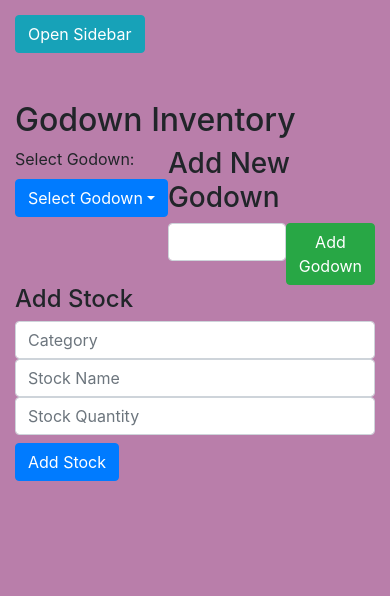
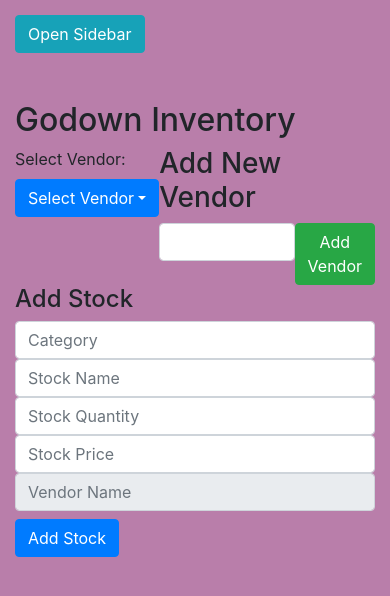
Before and after one commit to kalyani-coder/Event-Managment-Admin, a React (Create React App) app in the folder frontend/: page /godown in a window 390 px wide. Shown: the top 596 px of the page. Built offline with nearby package versions, Linux system fonts and the light colour scheme.

Commit message:
update App.js, Godown.js and Sidebar.js

```diff
--- a/frontend/src/App.js
+++ b/frontend/src/App.js
@@ -36,6 +36,7 @@ import ViewAttendance from "./components/Attendance/ViewAttendence";
 import UpdateTaskPage from './components/UpdateTask/UpdateTask';
 import ViewTaskPage from "./components/UpdateTask/ViewTask";
 import GodownInventory from "./components/Inventory/Godown/Godown";
+import VendorInventory from "./components/Inventory/VendorInventory/VendorInventory";
 
 function App() {
   return (
@@ -79,6 +80,7 @@ function App() {
           <Route path="/viewattendance" element={<ViewAttendance />} />
           <Route path="/updatetask" element={<UpdateTaskPage />} />
           <Route path="/viewtask" element={<ViewTaskPage />} />
+          <Route path="/vendorinventory" element={<VendorInventory />} />
         </Routes>
 
       </Router>
--- a/frontend/src/components/Inventory/Godown/Godown.js
+++ b/frontend/src/components/Inventory/Godown/Godown.js
@@ -1,5 +1,4 @@
 import React, { useState } from 'react';
-
 import { Dropdown, Table, Button } from 'react-bootstrap';
 
 const GodownInventory = () => {
@@ -14,6 +13,9 @@ const GodownInventory = () => {
     const [newStockName, setNewStockName] = useState('');
     const [newStockCategory, setNewStockCategory] = useState('');
     const [newStockQuantity, setNewStockQuantity] = useState('');
+    const [newStockPrice, setNewStockPrice] = useState('');
+    const [newStockVendor, setNewStockVendor] = useState('');
+    const [existingProducts, setExistingProducts] = useState([]);
 
     const handleGodownChange = (godown) => {
         setSelectedGodown(godown);
@@ -36,17 +38,36 @@ const GodownInventory = () => {
                 name: newStockName,
                 category: newStockCategory,
                 quantity: parseInt(newStockQuantity),
+                price: parseFloat(newStockPrice),
+                vendor: newStockVendor || selectedGodown.name, // Use vendor name or selected godown name
             };
 
-            const updatedGodowns = godowns.map((godown) =>
-                godown.id === selectedGodown.id
-                    ? { ...godown, stocks: [...godown.stocks, newStock] }
-                    : godown
+            // Check if the product already exists in the specific godown
+            const isDuplicate = selectedGodown.stocks.some(
+                (stock) =>
+                    stock.category.toLowerCase() === newStockCategory.toLowerCase() &&
+                    stock.name.toLowerCase() === newStockName.toLowerCase()
             );
-            setGodowns(updatedGodowns);
-            setNewStockName('');
-            setNewStockCategory('');
-            setNewStockQuantity('');
+
+            if (isDuplicate) {
+                // Show a popup message (you can replace this with your preferred way of displaying messages)
+                alert('Product already exists in this godown!');
+            } else {
+                // Update existing products
+                setExistingProducts([...existingProducts, { category: newStockCategory, name: newStockName }]);
+
+                // Add the new stock
+                const updatedGodowns = godowns.map((godown) =>
+                    godown.id === selectedGodown.id ? { ...godown, stocks: [...godown.stocks, newStock] } : godown
+                );
+
+                setGodowns(updatedGodowns);
+                setNewStockName('');
+                setNewStockCategory('');
+                setNewStockQuantity('');
+                setNewStockPrice('');
+                setNewStockVendor('');
+            }
         }
     };
 
@@ -89,12 +110,11 @@ const GodownInventory = () => {
             <h2>Godown Inventory</h2>
 
             <div className="d-flex justify-content-between">
-
                 <div className="mb-3">
-                    <label className="form-label">Select Godown:</label>
+                    <label className="form-label">Select Vendor:</label>
                     <Dropdown>
                         <Dropdown.Toggle variant="primary" id="dropdown-basic">
-                            {selectedGodown ? selectedGodown.name : 'Select Godown'}
+                            {selectedGodown ? selectedGodown.name : 'Select Vendor'}
                         </Dropdown.Toggle>
 
                         <Dropdown.Menu>
@@ -107,14 +127,10 @@ const GodownInventory = () => {
                     </Dropdown>
                 </div>
 
-
-
                 <div>
-                    <h3>Add New Godown</h3>
-                    <div className='d-flex gap-3'>
-
+                    <h3>Add New Vendor</h3>
+                    <div className="d-flex gap-3">
                         <div>
-
                             <input
                                 type="text"
                                 className="form-control"
@@ -124,14 +140,12 @@ const GodownInventory = () => {
                         </div>
                         <div>
                             <button className="btn btn-success" onClick={handleAddGodown}>
-                                Add Godown
+                                Add Vendor
                             </button>
                         </div>
                     </div>
                 </div>
             </div>
-
-
 
             <div className="mb-3">
                 <h4>Add Stock</h4>
@@ -154,7 +168,7 @@ const GodownInventory = () => {
                             onChange={(e) => setNewStockName(e.target.value)}
                         />
                     </div>
-                    <div className="col-md-4">
+                    <div className="col-md-2">
                         <input
                             type="number"
                             className="form-control"
@@ -163,21 +177,41 @@ const GodownInventory = () => {
                             onChange={(e) => setNewStockQuantity(e.target.value)}
                         />
                     </div>
+                    <div className="col-md-2">
+                        <input
+                            type="number"
+                            className="form-control"
+                            placeholder="Stock Price"
+                            value={newStockPrice}
+                            onChange={(e) => setNewStockPrice(e.target.value)}
+                        />
+                    </div>
+                    <div className="col-md-2">
+                        <input
+                            type="text"
+                            className="form-control"
+                            placeholder="Vendor Name"
+                            value={newStockVendor || (selectedGodown ? selectedGodown.name : '')}
+                            readOnly
+                        />
+                    </div>
                 </div>
                 <button className="btn btn-primary mt-2" onClick={handleAddStock}>
                     Add Stock
                 </button>
             </div>
+
             {selectedGodown && (
                 <div>
                     <h3>{selectedGodown.name}</h3>
-
                     <Table striped bordered hover>
                         <thead>
                             <tr>
                                 <th>Category</th>
                                 <th>Item</th>
                                 <th>Quantity</th>
+                                <th>Price</th>
+                                <th>Vendor</th>
                                 <th>Actions</th>
                             </tr>
                         </thead>
@@ -187,6 +221,8 @@ const GodownInventory = () => {
                                     <td>{stock.category}</td>
                                     <td>{stock.name}</td>
                                     <td>{stock.quantity}</td>
+                                    <td>{stock.price}</td>
+                                    <td>{stock.vendor}</td>
                                     <td>
                                         <Button variant="success" onClick={() => handleIncreaseStock(stock.id)}>
                                             +
@@ -199,11 +235,8 @@ const GodownInventory = () => {
                             ))}
                         </tbody>
                     </Table>
-
-
                 </div>
             )}
-
         </div>
     );
 };
--- /dev/null
+++ b/frontend/src/components/Inventory/VendorInventory/VendorInventory.js
@@ -0,0 +1,144 @@
+import React, { useState, useEffect } from 'react';
+
+const VendorInventory = () => {
+    const [vendors, setVendors] = useState([]);
+    const [vendorName, setVendorName] = useState('');
+    const [vendorCategory, setVendorCategory] = useState('');
+    const [vendorPrice, setVendorPrice] = useState('');
+    const [selectedVendor, setSelectedVendor] = useState(null);
+    const [products, setProducts] = useState([]);
+
+    useEffect(() => {
+        fetchVendors();
+    }, []);
+
+    useEffect(() => {
+        if (selectedVendor) {
+            fetchProducts(selectedVendor);
+        }
+    }, [selectedVendor]);
+
+    const fetchVendors = async () => {
+        // Placeholder function for fetching vendors (replace with actual API call)
+        try {
+            const response = await fetch('your-api-endpoint-for-vendors');
+            const data = await response.json();
+            setVendors(data);
+        } catch (error) {
+            console.error('Error fetching vendors:', error);
+        }
+    };
+
+    const fetchProducts = async (vendorId) => {
+        // Placeholder function for fetching products for a vendor
+        try {
+            const response = await fetch(`your-api-endpoint-for-products?vendorId=${vendorId}`);
+            const data = await response.json();
+            setProducts(data);
+        } catch (error) {
+            console.error('Error fetching products:', error);
+        }
+    };
+
+    const addVendor = async () => {
+        // Placeholder function for adding a vendor (replace with actual API call)
+        try {
+            const response = await fetch('your-api-endpoint-for-vendors', {
+                method: 'POST',
+                headers: {
+                    'Content-Type': 'application/json',
+                },
+                body: JSON.stringify({
+                    name: vendorName,
+                    category: vendorCategory,
+                    price: vendorPrice,
+                }),
+            });
+
+            const data = await response.json();
+
+            // Clear the form
+            setVendorName('');
+            setVendorCategory('');
+            setVendorPrice('');
+
+            // Refresh the vendor list
+            fetchVendors();
+
+            // Select the newly added vendor
+            setSelectedVendor(data.id);
+        } catch (error) {
+            console.error('Error adding vendor:', error);
+        }
+    };
+
+    return (
+        <div className='ml-5 container'>
+            <h2>Add Vendor</h2>
+            <label>
+                Vendor Name:
+                <input type="text" value={vendorName} onChange={(e) => setVendorName(e.target.value)} />
+            </label>
+            <br />
+            <label>
+                Vendor Category:
+                <input type="text" value={vendorCategory} onChange={(e) => setVendorCategory(e.target.value)} />
+            </label>
+            <br />
+            <label>
+                Vendor Price:
+                <input type="number" value={vendorPrice} onChange={(e) => setVendorPrice(e.target.value)} />
+            </label>
+            <br />
+            <button onClick={addVendor}>Add Vendor</button>
+
+            <h2>Vendor List</h2>
+            <table>
+                <thead>
+                    <tr>
+                        <th>Vendor Name</th>
+                        <th>Vendor Category</th>
+                        <th>Vendor Price</th>
+                    </tr>
+                </thead>
+                <tbody>
+                    {vendors.map((vendor) => (
+                        <tr key={vendor.id} onClick={() => setSelectedVendor(vendor.id)}>
+                            <td>{vendor.name}</td>
+                            <td>{vendor.category}</td>
+                            <td>{vendor.price}</td>
+                        </tr>
+                    ))}
+                </tbody>
+            </table>
+
+            {selectedVendor && (
+                <div>
+                    <h2>Products for {selectedVendor}</h2>
+                    <table>
+                        <thead>
+                            <tr>
+                                <th>Product Name</th>
+                                <th>Quantity</th>
+                                <th>Category</th>
+                                <th>Price</th>
+                            </tr>
+                        </thead>
+                        <tbody>
+                            {products.map((product) => (
+                                <tr key={product.id}>
+                                    <td>{product.name}</td>
+                                    <td>{product.quantity}</td>
+                                    <td>{product.category}</td>
+                                    <td>{product.price}</td>
+                                </tr>
+                            ))}
+                        </tbody>
+                    </table>
+                </div>
+            )}
+        </div>
+    );
+};
+
+export default VendorInventory;
--- a/frontend/src/components/Sidebar/Sidebar.js
+++ b/frontend/src/components/Sidebar/Sidebar.js
@@ -367,7 +367,7 @@ export default function Sidebar() {
                   </ul>
                 </li>
 
-                {/* <li className="active">
+                <li className="active">
                   <a
                     href="#InventorySubMenu"
                     data-toggle="collapse"
@@ -399,7 +399,7 @@ export default function Sidebar() {
 
 
                   </ul>
-                </li> */}
+                </li>
 
                 <li>
                   <a href="#">
```
